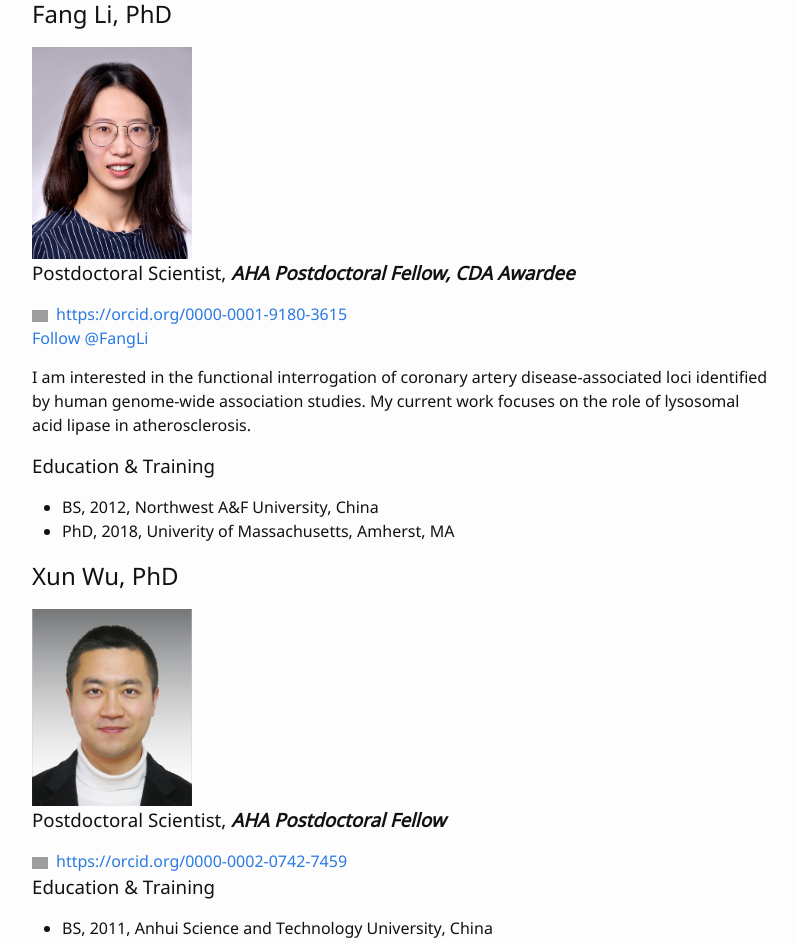
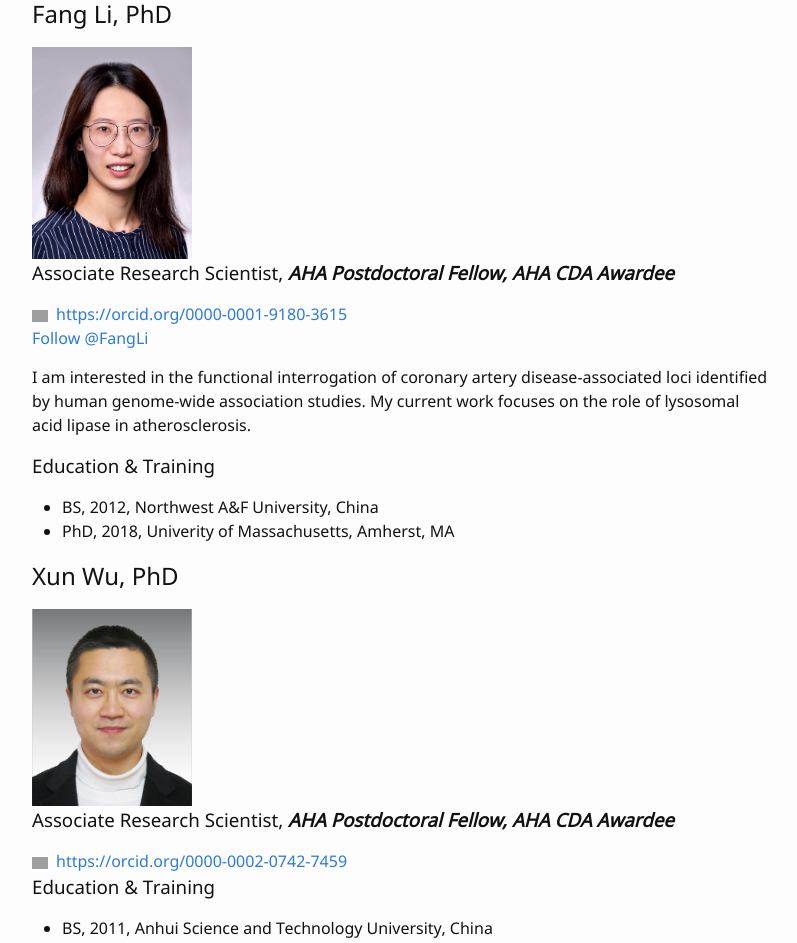
Before and after one commit to hanruizhang/zhanglab, a Jekyll site: the page built from 2_People.md, in a window 1280 px wide and 1400 px high, scrolled down 1861 px. Shown: the top 943 px of the window, without its empty margins (238-1035 px from the left). Built offline with Jekyll 4.4.1, drawn with Linux system fonts in a browser that asks for light colours; comment, search, counter and statistics services are not loaded; grey boxes are pictures that could not be loaded.

Commit message:
Update 2_People.md

```diff
--- a/2_People.md
+++ b/2_People.md
@@ -49,7 +49,7 @@ Hanrui is the **Immediate Past Chair of the [Women's Leadership Committee](https
   <img src="{{ '/images/Fang_Li.jpg' | absolute_url }}" alt="Fang_Li" width="160">
 </div>
 
-### Postdoctoral Scientist, **_AHA Postdoctoral Fellow, CDA Awardee_**
+### Associate Research Scientist, **_AHA Postdoctoral Fellow, AHA CDA Awardee_**
 
 <div itemscope itemtype="https://schema.org/Person"><a itemprop="sameAs" content="https://orcid.org/0000-0001-9180-3615" href="https://orcid.org/0000-0001-9180-3615" target="orcid.widget" rel="me noopener noreferrer" style="vertical-align:top;"><img src="https://orcid.org/sites/default/files/images/orcid_16x16.png" style="width:1em;margin-right:.5em;" alt="ORCID iD icon">https://orcid.org/0000-0001-9180-3615</a></div>
 <a href="https://twitter.com/FangLi47313348" class="twitter-follow-button" data-show-count="false">Follow @FangLi</a><script async src="https://platform.twitter.com/widgets.js" charset="utf-8"></script>
@@ -65,7 +65,7 @@ I am interested in the functional interrogation of coronary artery disease-assoc
   <img src="{{ '/images/Xun_Wu.jpg' | absolute_url }}" alt="Xun_Wu" width="160">
 </div>
 
-### Postdoctoral Scientist, **_AHA Postdoctoral Fellow_**
+### Associate Research Scientist, **_AHA Postdoctoral Fellow, AHA CDA Awardee_**
 
 <div itemscope itemtype="https://schema.org/Person"><a itemprop="sameAs" content="https://orcid.org/0000-0002-0742-7459" href="https://orcid.org/0000-0002-0742-7459 " target="orcid.widget" rel="me noopener noreferrer" style="vertical-align:top;"><img src="https://orcid.org/sites/default/files/images/orcid_16x16.png" style="width:1em;margin-right:.5em;" alt="ORCID iD icon">https://orcid.org/0000-0002-0742-7459 </a></div>
 
```
